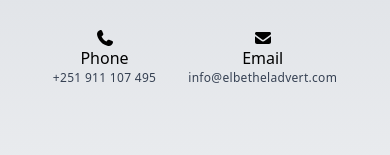
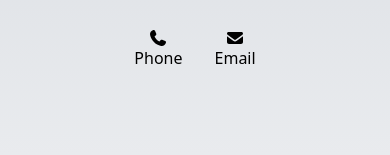
Before and after one commit to Amiir25/ElbethelAdvertising, a Next.js app in the folder elbethel/: page /contact in a window 390 px wide. Shown: the part 397-552 px from the top of the page. Built offline with nearby package versions, Linux system fonts and the light colour scheme.

Commit message:
Add actual email and additional phone number on contact assets in assets.ts

```diff
--- a/elbethel/app/contact/assets/assets.ts
+++ b/elbethel/app/contact/assets/assets.ts
@@ -9,7 +9,8 @@ interface contactList {
     id: number;
     icon: IconDefinition;
     name: string;
-    contactInfo: string;
+    contactInfo1: string;
+    contactInfo2?: string;
 }
 
 export const contacts: contactList[] = [
@@ -17,13 +18,14 @@ export const contacts: contactList[] = [
         id: 0,
         icon: faPhone,
         name: 'Phone',
-        contactInfo: '+251 911 107 495',
+        contactInfo1: '+251 911 107 495',
+        contactInfo2: '+251 966 650 065',
     },
     {
         id: 1,
         icon: faEnvelope,
         name: 'Email',
-        contactInfo: 'info@elbetheladvert.com',
+        contactInfo1: 'itselbethel@gmail.com',
     },
 ]
 
```
